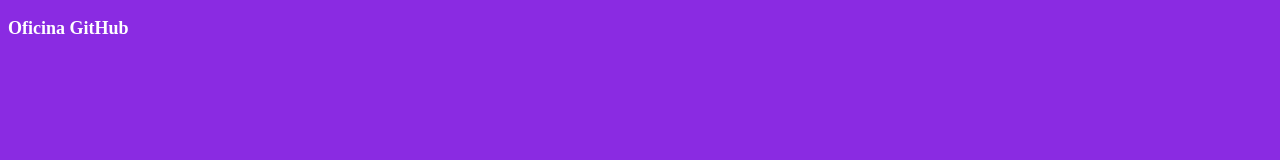
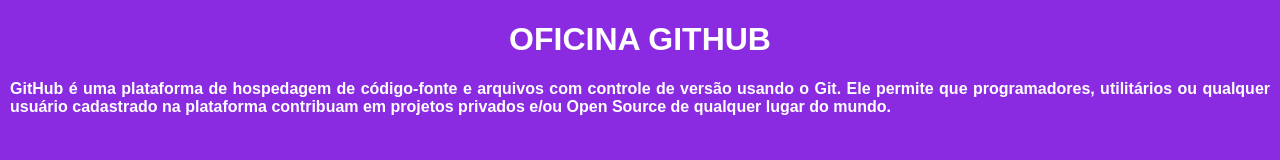
Before and after one commit to eu-gabrielmaia/hospedagem, a plain HTML site: page index.html in a window 1280 px wide. Drawn offline with Linux system fonts and the light colour scheme.

Commit message:
alterando textos

```diff
--- a/index.html
+++ b/index.html
@@ -7,6 +7,7 @@
     <title>Minha página</title>
 </head>
 <body>
-    <p>Oficina GitHub</p>
+    <h1>Oficina GitHub</h1>
+    <p>GitHub é uma plataforma de hospedagem de código-fonte e arquivos com controle de versão usando o Git. Ele permite que programadores, utilitários ou qualquer usuário cadastrado na plataforma contribuam em projetos privados e/ou Open Source de qualquer lugar do mundo.</p>
 </body>
 </html>
--- a/style.css
+++ b/style.css
@@ -1,9 +1,19 @@
 body{
+    font-family: 'Arial';
     background: blueviolet;
     color: white;
+    margin: 10px;
+}
+
+
+h1{
+    font-size: 2em;
+    text-align: center;
+    text-transform: uppercase;
 }
 
 p{
-    font-size: 18px;
+    font-size: 1em;
     font-weight: bold;
+    text-align: justify;
 }
```
